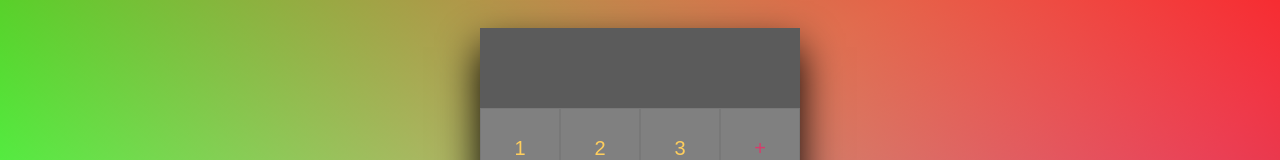
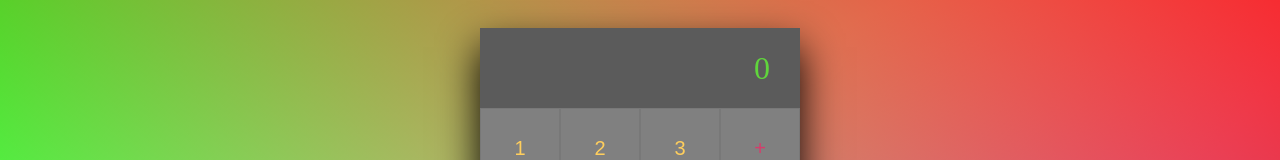
Before and after one commit to borjalan/react-calc-app, a React (Create React App) app: page / in a window 1280 px wide. Shown: the top 160 px of the page. Built offline with nearby package versions, Linux system fonts and the light colour scheme.

Commit message:
Componente Result

```diff
--- a/src/App.css
+++ b/src/App.css
@@ -45,6 +45,8 @@ button:hover {
   width: 320px;
   height: 80px;
   padding: 8px;
+  padding-right: 30px;
+  padding-left: 30px;
   overflow: hidden;
   background-color: rgba(19, 19, 19, 0.336);
   font-size: 32px;
--- a/src/App.jsx
+++ b/src/App.jsx
@@ -1,11 +1,12 @@
 import React from "react";
 import "./App.css";
+import Result from "./components/Result";
 
 const App = () => {
   console.log("Renderizado de App");
   return (
     <main className="react-calculadora">
-      <div className="result"></div>
+      <Result />
       <div className="numbers">
         <button>1</button>
         <button>2</button>
--- /dev/null
+++ b/src/components/Result.jsx
@@ -0,0 +1,11 @@
+import React from "react";
+
+const Result = () => {
+  return (
+    <div className="result">
+      <span>0</span>
+    </div>
+  );
+};
+
+export default Result;
```
